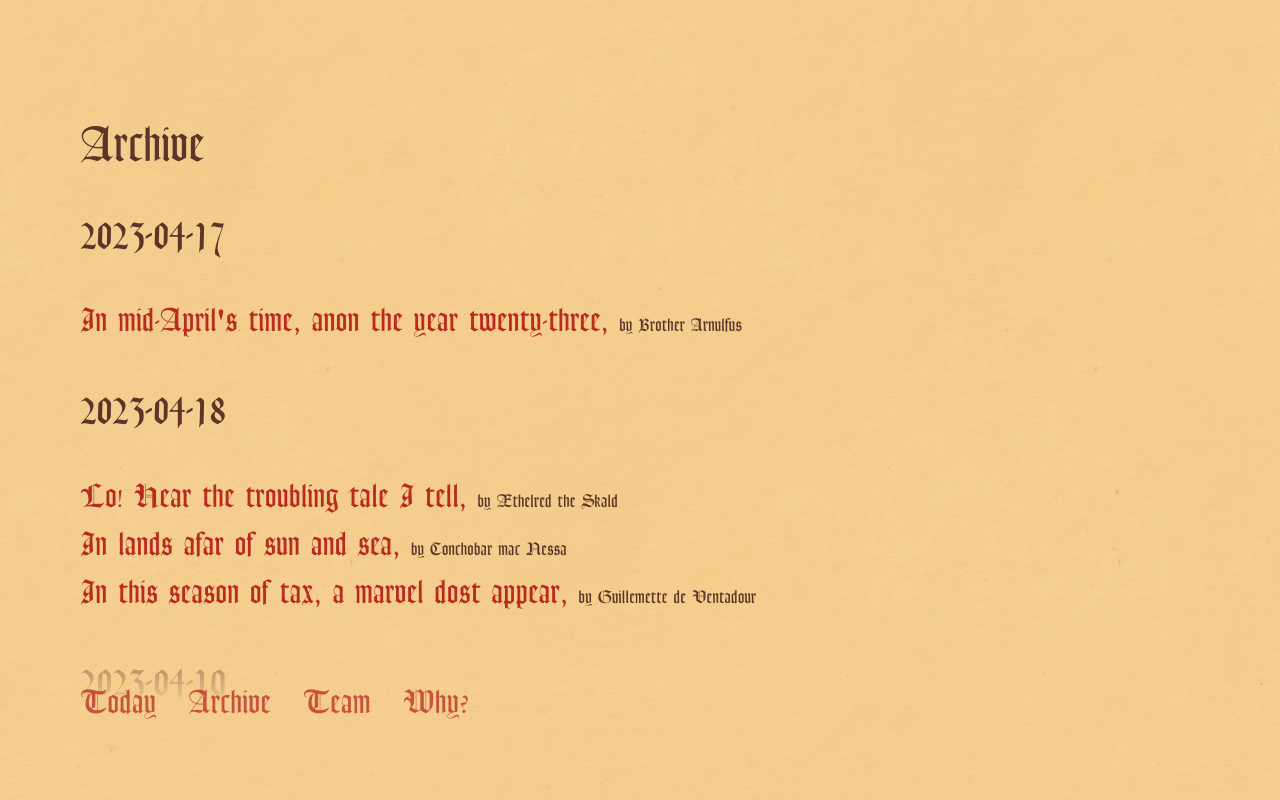
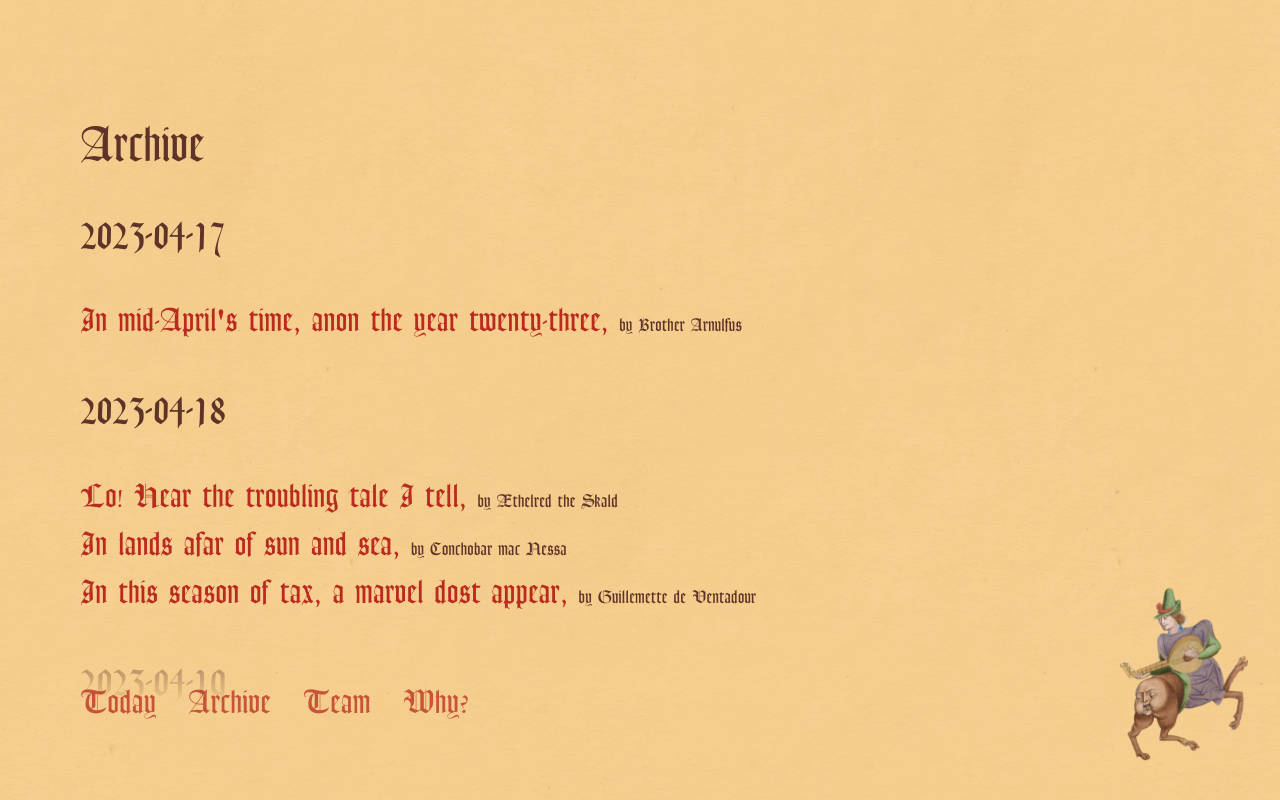
Before and after one commit to paprikka/bard, a SvelteKit app: page /archive in a window 1280 px wide. Shown: the top 800 px of the page. Built offline with nearby package versions, Linux system fonts and the light colour scheme.

Commit message:
chore: centaur extract 🧪

```diff
--- /dev/null
+++ b/src/components/centaur.svelte
@@ -0,0 +1,34 @@
+<a class="centaur" href="https://sonnet.io/">
+	<img src="/centaur.png" alt="a centaur" />
+</a>
+
+<style>
+	.centaur {
+		position: fixed;
+		bottom: 2rem;
+		right: 2rem;
+		width: 10vw;
+		vertical-align: bottom;
+		transition: scale 0.2s;
+	}
+
+	.centaur:hover {
+		scale: 1.05;
+	}
+
+	.centaur:active {
+		scale: 1;
+	}
+
+	@media all and (max-width: 400px) {
+		.centaur {
+			width: 30vw;
+			z-index: -1;
+		}
+	}
+
+	.centaur img {
+		width: 100%;
+		height: auto;
+	}
+</style>
--- a/src/routes/archive/+page.svelte
+++ b/src/routes/archive/+page.svelte
@@ -1,5 +1,6 @@
 <script lang="ts">
 	import ArticleContainter from '../../components/article-containter.svelte';
+	import Centaur from '../../components/centaur.svelte';
 
 	// Currently a placeholder so we can prerender static content without
 	// writing throaway code
@@ -21,6 +22,7 @@
 		</ul>
 	{/each}
 </ArticleContainter>
+<Centaur />
 
 <style>
 	a {
```
Also changed, not shown: src/components/page.svelte (+2 -38 lines).
